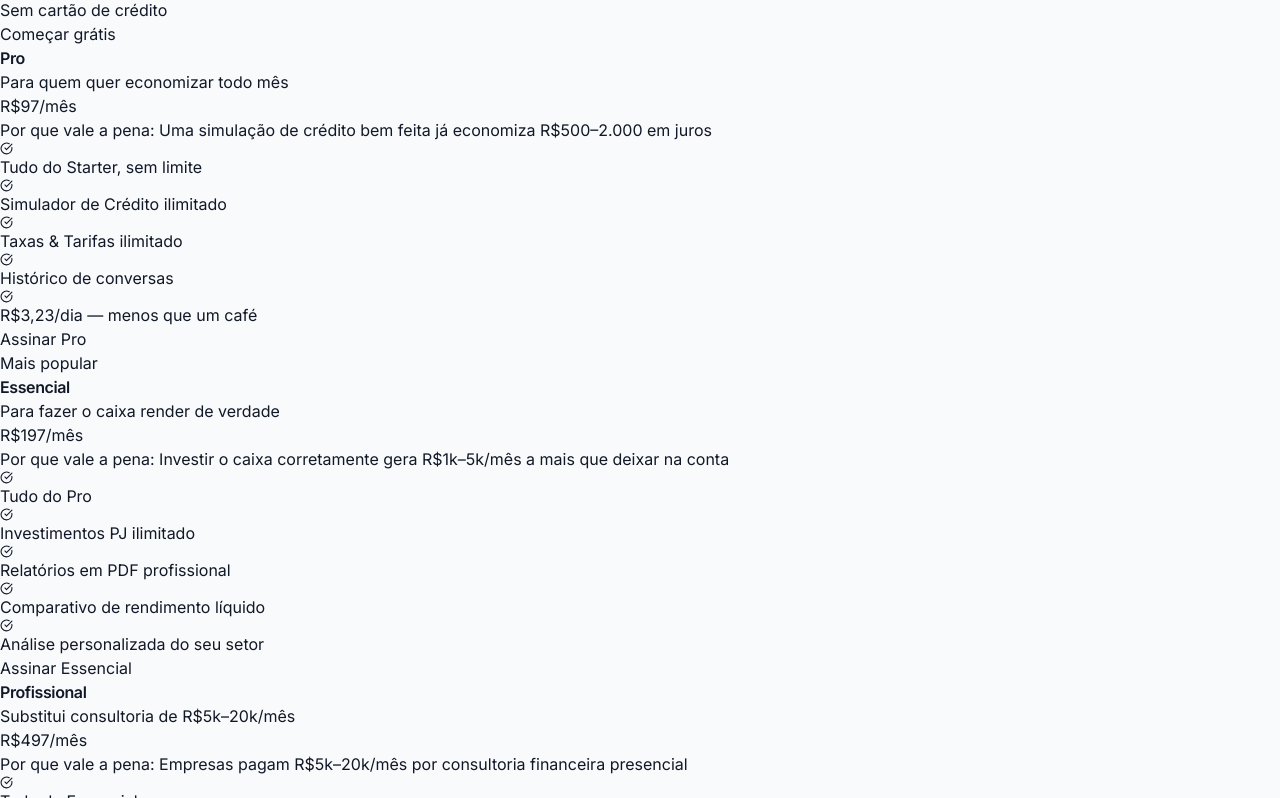
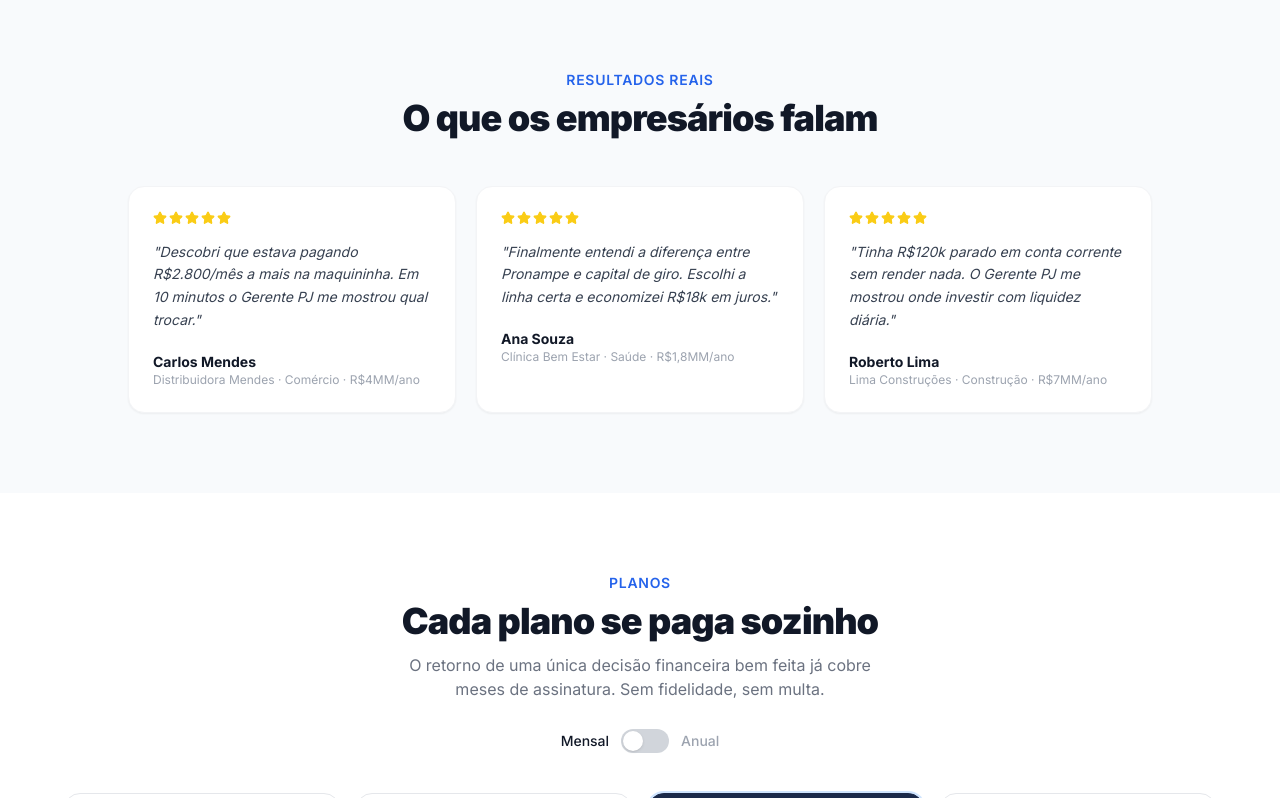
Before and after one commit to odeteassistenteoliveira/meu-gerente-pj-v2, a Next.js app: page / in a window 1280 px wide. Shown: the part 1822-2620 px from the top of the page. Built offline with nearby package versions, Linux system fonts and the light colour scheme.

Commit message:
deploy: tailwind.config.ts

```diff
--- /dev/null
+++ b/tailwind.config.ts
@@ -0,0 +1,43 @@
+import type { Config } from "tailwindcss";
+
+const config: Config = {
+  darkMode: ["class"],
+  content: [
+    "./src/pages/**/*.{js,ts,jsx,tsx,mdx}",
+    "./src/components/**/*.{js,ts,jsx,tsx,mdx}",
+    "./src/app/**/*.{js,ts,jsx,tsx,mdx}",
+  ],
+  theme: {
+    extend: {
+      colors: {
+        brand: {
+          50:  "#eef6ff",
+          100: "#d9eaff",
+          200: "#bbdbff",
+          300: "#8ec4ff",
+          400: "#59a1ff",
+          500: "#2e7aff",
+          600: "#1a5ef5",
+          700: "#1347e1",
+          800: "#1B2A4A", // azul escuro principal
+          900: "#1a2942",
+          950: "#111827",
+        },
+        success: "#27AE60",
+        warning: "#E67E22",
+        danger:  "#E74C3C",
+      },
+      fontFamily: {
+        sans: ["Inter", "system-ui", "sans-serif"],
+      },
+      borderRadius: {
+        lg: "0.625rem",
+        md: "0.5rem",
+        sm: "0.375rem",
+      },
+    },
+  },
+  plugins: [],
+};
+
+export default config;
```
